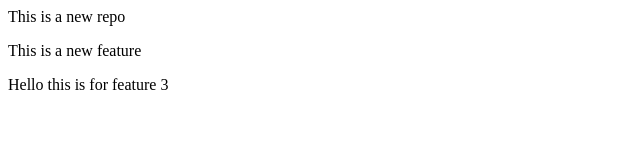
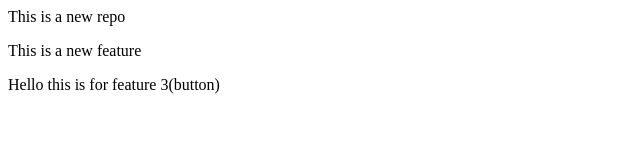
Before and after one commit to rahul123singh/LocalRepo, a plain HTML site: page index.html in a window 1280 px wide. Shown: the full height of the page, 0-640 px from the left. Drawn offline with Linux system fonts and the light colour scheme.

Commit message:
Added feature3 again

```diff
--- a/index.html
+++ b/index.html
@@ -1,3 +1,3 @@
 <p>This is a  new repo</p>
 <P>This is a new feature</P>
-<P>Hello this is for feature 3</P>
+<P>Hello this is for feature 3(button)</P>
```
